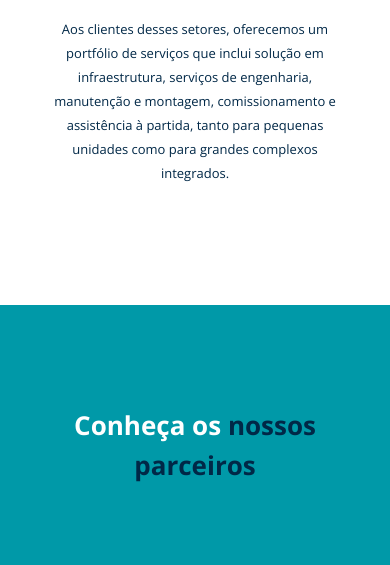
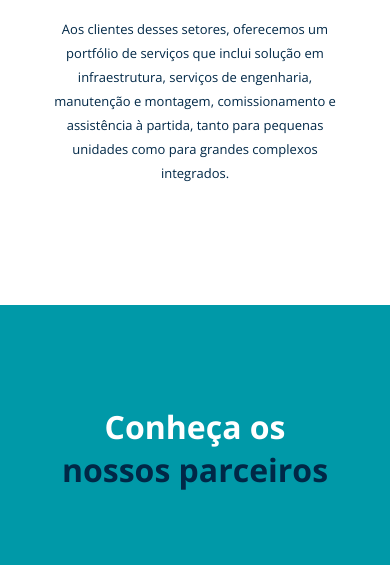
Before and after one commit to iamnotlukas/projeto-jbr-eletrica, a plain HTML site: page Index.html in a window 390 px wide. Shown: the part 1190-1755 px from the top of the page. Drawn offline with nearby package versions, Linux system fonts and the light colour scheme.

Commit message:
fixed h2 and span section parceiros from mobile

```diff
--- a/style.css
+++ b/style.css
@@ -1189,7 +1189,7 @@ article {
 
     /* historia*/
 
-    .historia h2,span{
+    .historia h2{
       font-size: 3.2rem;
     }
     .historia span{
@@ -1209,9 +1209,13 @@ article {
 
     }
     /*parceiros*/
-    .parceiros h2,span {
+    .parceiros h2 {
       padding-bottom: 6.4rem;
-      font-size: 2.6rem;
+      font-size: 3.2rem;
+    }
+
+    .parceiros span {
+      font-size: 3.2rem;
     }
     /*Servicos*/
     #icon-circle {
```
